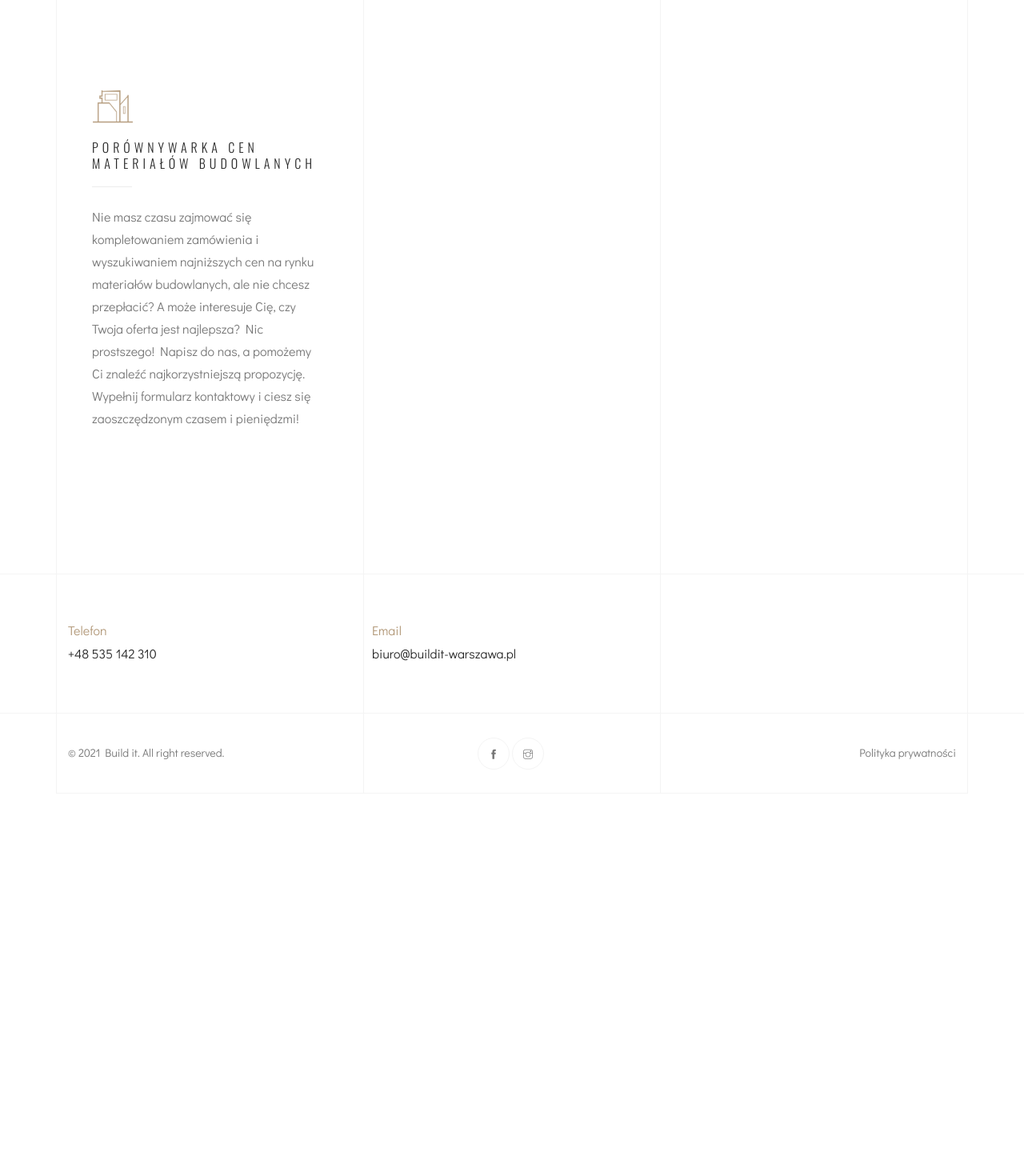
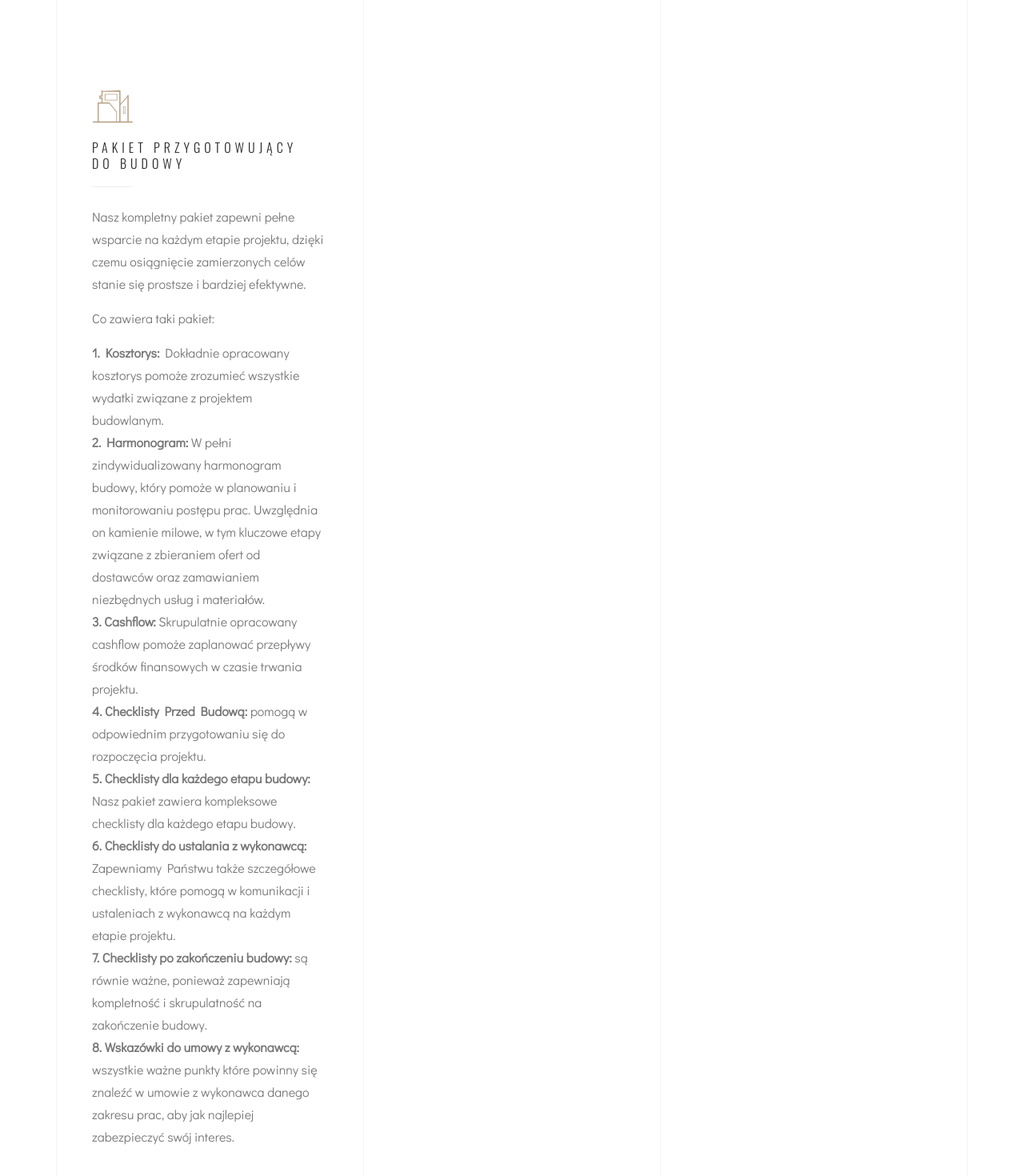
Before and after one commit to Zasada94/buildIT, a Next.js app: page /oferta in a window 1280 px wide. Shown: the part 1287-2757 px from the top of the page at 80% size. Before the commit the page ends 2279 px from the top, so only its background shows below. Built offline with nearby package versions, Linux system fonts and the light colour scheme.

Commit message:
page content updated

```diff
--- a/components/Offer.tsx
+++ b/components/Offer.tsx
@@ -119,17 +119,60 @@ const Offer = () => {
 							<div className="item">
 								<a href="#">
 									<img src="/img/icons/icon-4.png" alt="" />
-                  <h5>Porównywarka cen materiałów budowlanych</h5>
+									<h5>Pakiet przygotowujący do budowy</h5>
 									<div className="line"></div>
 									<p>
-                    Nie masz czasu zajmować się kompletowaniem zamówienia i
-                    wyszukiwaniem najniższych cen na rynku materiałów
-                    budowlanych, ale nie chcesz przepłacić? A może interesuje
-                    Cię, czy Twoja oferta jest najlepsza? Nic prostszego! Napisz
-                    do nas, a pomożemy Ci znaleźć najkorzystniejszą propozycję.
-                    Wypełnij formularz kontaktowy i ciesz się zaoszczędzonym
-                    czasem i pieniędzmi!
+										Nasz kompletny pakiet zapewni pełne wsparcie na każdym
+										etapie projektu, dzięki czemu osiągnięcie zamierzonych celów
+										stanie się prostsze i bardziej efektywne.
 									</p>
+									<p id="co_zawiera">Co zawiera taki pakiet:</p>
+									<ol id="pakiet">
+										<li className="pakiet_item">
+											<span>1. Kosztorys: </span> Dokładnie opracowany kosztorys
+											pomoże zrozumieć wszystkie wydatki związane z projektem
+											budowlanym.
+										</li>
+										<li className="pakiet_item">
+											<span>2. Harmonogram: </span> W pełni zindywidualizowany
+											harmonogram budowy, który pomoże w planowaniu i
+											monitorowaniu postępu prac. Uwzględnia on kamienie milowe,
+											w tym kluczowe etapy związane z zbieraniem ofert od
+											dostawców oraz zamawianiem niezbędnych usług i materiałów.
+										</li>
+										<li className="pakiet_item">
+											<span>3. Cashflow: </span> Skrupulatnie opracowany
+											cashflow pomoże zaplanować przepływy środków finansowych w
+											czasie trwania projektu.
+										</li>
+										<li className="pakiet_item">
+											<span>4. Checklisty Przed Budową: </span> pomogą w
+											odpowiednim przygotowaniu się do rozpoczęcia projektu.
+										</li>
+										<li className="pakiet_item">
+											<span>5. Checklisty dla każdego etapu budowy: </span> Nasz
+											pakiet zawiera kompleksowe checklisty dla każdego etapu
+											budowy.
+										</li>
+										<li className="pakiet_item">
+											<span>6. Checklisty do ustalania z wykonawcą: </span>{" "}
+											Zapewniamy Państwu także szczegółowe checklisty, które
+											pomogą w komunikacji i ustaleniach z wykonawcą na każdym
+											etapie projektu.
+										</li>
+										<li className="pakiet_item">
+											<span>7. Checklisty po zakończeniu budowy: </span> są
+											równie ważne, ponieważ zapewniają kompletność i
+											skrupulatność na zakończenie budowy.
+										</li>
+										<li className="pakiet_item">
+											<span>8. Wskazówki do umowy z wykonawcą: </span> wszystkie
+											ważne punkty które powinny się znaleźć w umowie z
+											wykonawca danego zakresu prac, aby jak najlepiej
+											zabezpieczyć swój interes.
+										</li>
+									</ol>
+
 									<div className="numb">04</div>
 								</a>
 							</div>
--- a/styles/style.css
+++ b/styles/style.css
@@ -3280,3 +3280,14 @@ button.mfp-arrow {
 	color: #fff;
 	background: #fff;
 }
+
+#co_zawiera {
+	margin: 15px 0;
+}
+#pakiet {
+}
+.pakiet_item {
+}
+.pakiet_item span {
+	font-weight: 700;
+}
```
Also changed, not shown: components/Main.tsx (+17 -0 lines), components/Pricing.tsx (+18 -12 lines), components/Slider.tsx (+6 -9 lines). Lines whose indentation alone changed are shown as unchanged.
